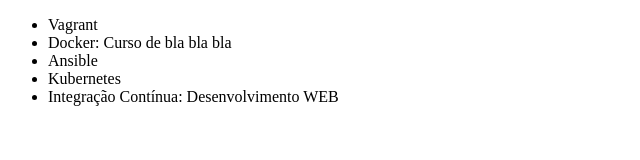
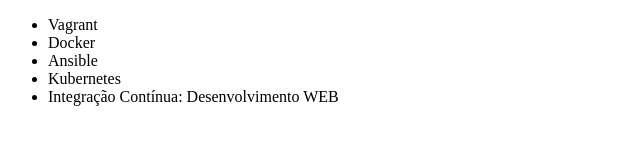
Before and after one commit to camila-cs/alura-git, a plain HTML site: page index.html in a window 1280 px wide. Shown: the whole page, without its empty margins (0-640 px from the left). Drawn offline with Linux system fonts and the light colour scheme.

Commit message:
curso bla bla bla retirado

```diff
--- a/index.html
+++ b/index.html
@@ -13,7 +13,7 @@
     <ul>
 
         <li>Vagrant</li>
-        <li>Docker: Curso de bla bla bla</li>
+        <li>Docker</li>
         <li>Ansible</li>
         <li>Kubernetes</li>
         <li>Integração Contínua: Desenvolvimento WEB</li>
```
